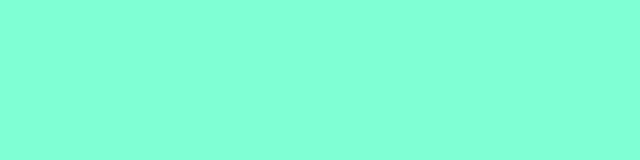
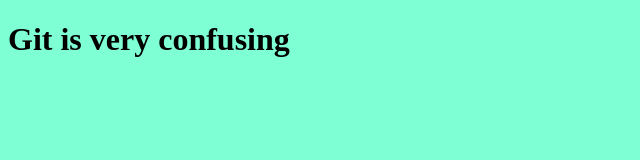
Before and after one commit to Bardia30/git_demo, a plain HTML site: page index.html in a window 1280 px wide. Shown: the whole page, without its empty margins (0-640 px from the left). Drawn offline with Linux system fonts and the light colour scheme.

Commit message:
added h1 to index.html

```diff
--- a/index.html
+++ b/index.html
@@ -9,7 +9,9 @@
 </head>
 <body>
     <header></header>
-    <main></main>
+    <main>
+        <h1>Git is very confusing</h1>
+    </main>
     <footer></footer>
 
 
```
